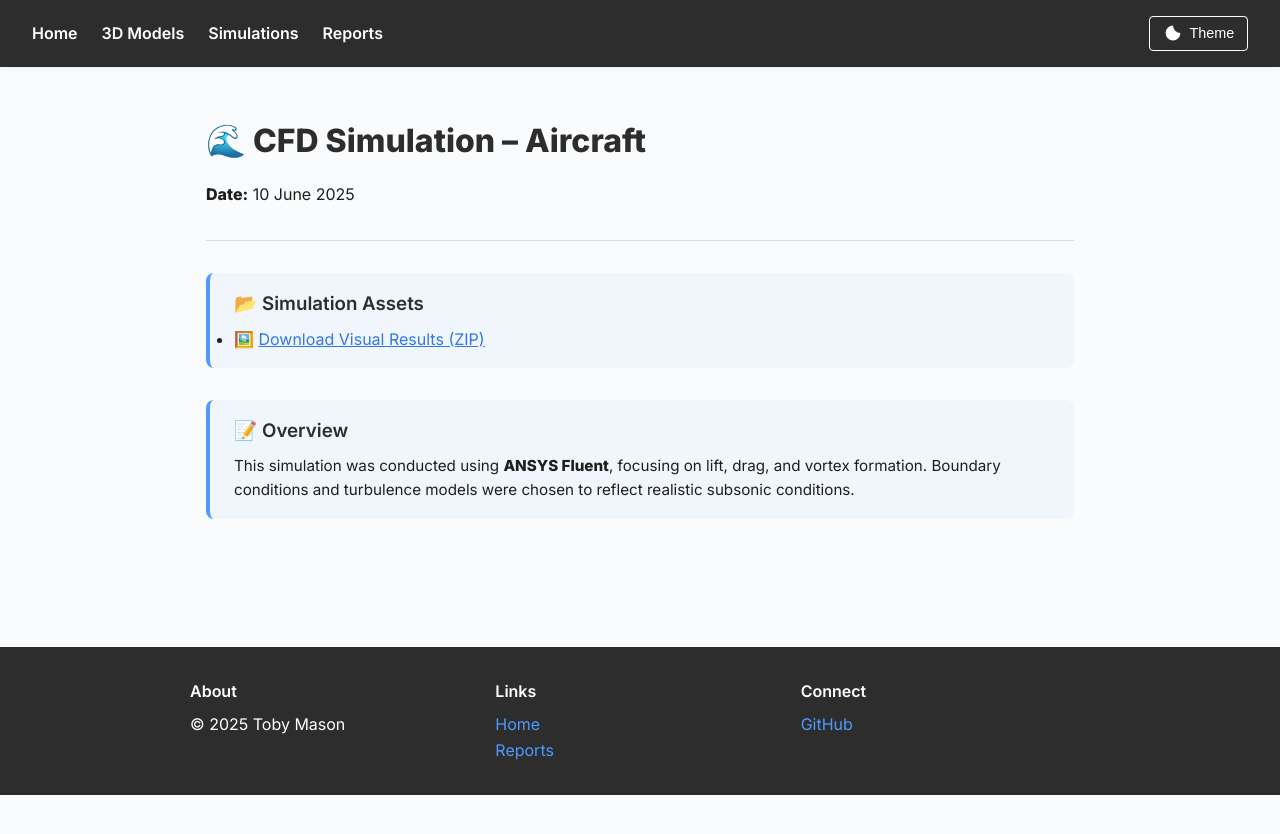
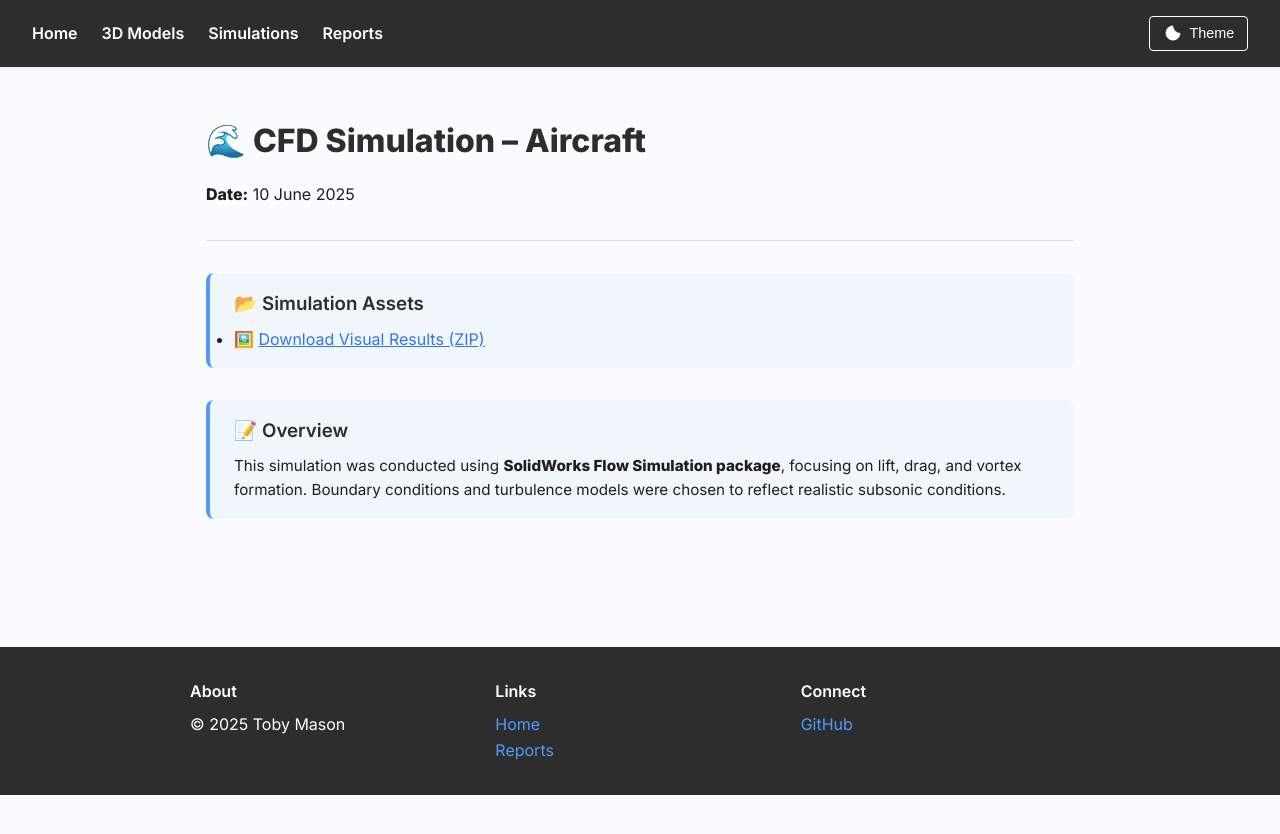
Before and after one commit to tob-mas/engineeringportfolio, a Jekyll site: the page built from simulations/10-06-25/index.md, in a window 1280 px wide. Shown: the top 834 px of the page. Built offline with Jekyll 4.4.1, drawn with Linux system fonts in a browser that asks for light colours.

Commit message:
Update index.md

```diff
--- a/simulations/10-06-25/index.md
+++ b/simulations/10-06-25/index.md
@@ -18,5 +18,5 @@ permalink: /simulations/10-06-25/
 
 <div class="content-block">
   <h3>📝 Overview</h3>
-  <p>This simulation was conducted using <strong>ANSYS Fluent</strong>, focusing on lift, drag, and vortex formation. Boundary conditions and turbulence models were chosen to reflect realistic subsonic conditions.</p>
+  <p>This simulation was conducted using <strong>SolidWorks Flow Simulation package</strong>, focusing on lift, drag, and vortex formation. Boundary conditions and turbulence models were chosen to reflect realistic subsonic conditions.</p>
 </div>
```
